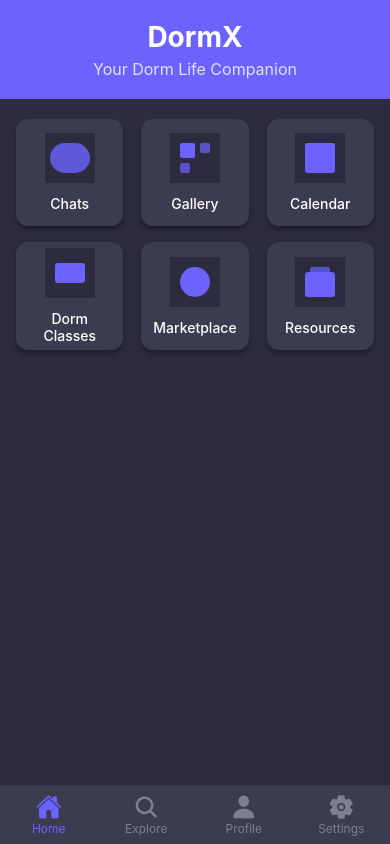
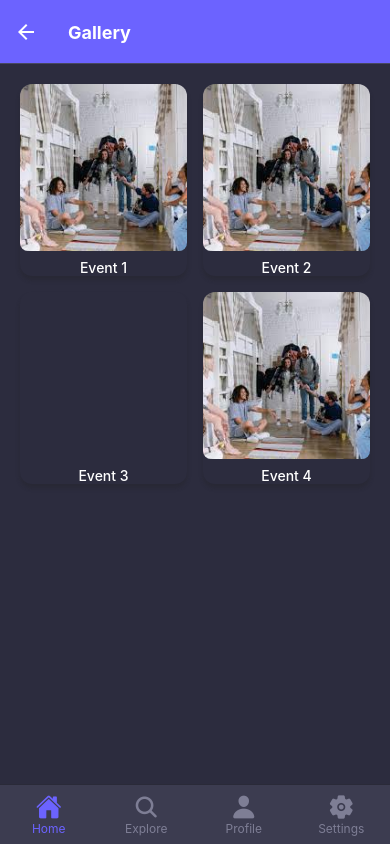
Before and after one commit to oliviabruvik/DormX, a React Native app: screen /GalleryScreen in a window 390 px wide. Built offline with nearby package versions, Linux system fonts and the light colour scheme; what expo-linking would draw is missing.

Commit message:
Created a page for Gallery with example events and cover photos with dynamic formatting depending on how many events there are

```diff
--- a/navigation/BottomTabNavigator.js
+++ b/navigation/BottomTabNavigator.js
@@ -7,6 +7,7 @@ import { SafeAreaView } from "react-native-safe-area-context";
 import Colors from "../constants/Colors";
 import HomeScreen from "../screens/HomeScreen";
 import ChatsScreen from "../screens/ChatsScreen";
+import GalleryScreen from "../screens/GalleryScreen";
 import TabTwoScreen from "../screens/TabTwoScreen";
 import NotFoundScreen from "../screens/NotFoundScreen";
 
@@ -112,6 +113,11 @@ function HomeNavigator() {
         component={ChatsScreen}
         options={{ headerTitle: "Chats" }}
       />
+      <HomeStack.Screen
+        name="GalleryScreen"
+        component={GalleryScreen}
+        options={{ headerTitle: "Gallery" }}
+      />
     </HomeStack.Navigator>
   );
 }
--- /dev/null
+++ b/screens/GalleryScreen.js
@@ -0,0 +1,152 @@
+import React from 'react';
+import {
+    StyleSheet,
+    TouchableOpacity,
+    ScrollView,
+    View,
+    Text,
+    useColorScheme,
+    Image,
+    useWindowDimensions
+  } from "react-native";
+import Colors from '../constants/Colors';
+
+export default function GalleryScreen() {
+  const colorScheme = useColorScheme();
+  const theme = colorScheme === 'dark' ? 'dark' : 'light';
+  const { width: windowWidth } = useWindowDimensions();
+
+    // Albums with name of event and a cover image
+    const images = [
+        //{ id: 1, title: "Chats", Image: require('../assets/images/adaptive-icon.png')},
+        { id: 1, title: "Event 1", source: require('../assets/images/example_image.jpeg')},
+        { id: 2, title: "Event 2", source: require('../assets/images/example_image.jpeg')},
+        { id: 3, title: "Event 3"},
+         { id: 4, title: "Event 4", source: require('../assets/images/example_image.jpeg')},
+      ];
+
+      // Calculate layout dimensions based on screen width
+    const getImageLayout = () => {
+        const padding = 16;
+        const screenPadding = 20;
+        const availableWidth = windowWidth - (screenPadding * 2);
+
+        if (images.length === 1) {
+        // One image takes almost full width
+        return {
+            containerStyle: { width: availableWidth },
+            imageStyle: { width: availableWidth, height: availableWidth }
+        };
+        } else if (images.length === 2) {
+        // Two images stacked vertically with same size as single image
+        return {
+            containerStyle: { width: availableWidth },
+            imageStyle: { width: availableWidth, height: availableWidth / 2 - padding / 2 }
+        };
+        } else {
+        // Grid layout with two columns
+        const itemWidth = (availableWidth - padding) / 2;
+        return {
+            containerStyle: { width: itemWidth },
+            imageStyle: { width: itemWidth, height: itemWidth }
+        };
+        }
+    };
+
+    // Render grid of photo collections
+    const renderPhotoAlbumItems = () => {
+        const { containerStyle, imageStyle } = getImageLayout();
+        if (images.length <= 2) {
+            return (
+                <View style={styles.singleColumnContainer}>
+                  {images.map((item) => (
+                    <PhotoAlbumItem
+                      key={item.id}
+                      title={item.title}
+                      imageSource={item.source}
+                      containerStyle={containerStyle}
+                      imageStyle={imageStyle}
+                    />
+                  ))}
+                </View>
+              );
+        } else {
+            return (
+                <View style={styles.gridContainer}>
+                  {images.map((item) => (
+                    <PhotoAlbumItem
+                      key={item.id}
+                      title={item.title}
+                      imageSource={item.source}
+                      containerStyle={containerStyle}
+                      imageStyle={imageStyle}
+                    />
+                  ))}
+                </View>
+              );
+        }
+    };
+
+    return (
+    <View style={[styles.container, { backgroundColor: Colors[theme].background }]}>
+        <ScrollView contentContainerStyle={styles.scrollContent}>
+            {renderPhotoAlbumItems()}
+        </ScrollView>
+    </View>
+    );
+}
+
+const PhotoAlbumItem = ({ title, imageSource, containerStyle, imageStyle, onPress }) => (
+    <TouchableOpacity
+      onPress={onPress}
+      style={[styles.galleryItem, containerStyle]}>
+      <Image
+        source={imageSource}
+        style={[styles.galleryImage, imageStyle]}
+        resizeMode="cover"
+      />
+      <Text style={styles.galleryTitle}>{title}</Text>
+    </TouchableOpacity>
+  );
+
+const styles = StyleSheet.create({
+    container: {
+      flex: 1,
+    },
+    scrollContent: {
+      padding: 20,
+    },
+    singleColumnContainer: {
+      alignItems: 'center',
+      justifyContent: 'flex-start',
+      gap: 16,
+    },
+    gridContainer: {
+      flexDirection: 'row',
+      flexWrap: 'wrap',
+      justifyContent: 'space-between',
+      gap: 0,
+    },
+    galleryItem: {
+      borderRadius: 12,
+      overflow: 'hidden',
+      marginBottom: 16,
+      shadowColor: "#222",
+      shadowOffset: {
+        width: 0,
+        height: 4,
+      },
+      shadowOpacity: 0.3,
+      shadowRadius: 4.65,
+      elevation: 8,
+    },
+    galleryImage: {
+      borderRadius: 8,
+    },
+    galleryTitle: {
+      marginTop: 8,
+      textAlign: "center",
+      fontWeight: "500",
+      color: "white",
+    },
+  });
--- a/screens/HomeScreen.js
+++ b/screens/HomeScreen.js
@@ -292,6 +292,9 @@ export default function HomeScreen({ navigation }) {
           if (feature.title === "Chats") {
             navigation.navigate('ChatsScreen')
           }
+          if (feature.title === "Gallery") {
+            navigation.navigate('GalleryScreen')
+          }
         }
       }
       />
@@ -302,6 +305,12 @@ export default function HomeScreen({ navigation }) {
   const handleChatPress = () => {
     console.log('Pressed Chats');
     navigation.navigate('ChatsScreen');
+  };
+
+  // Chat press handler
+  const handleGalleryPress = () => {
+    console.log('Pressed Gallery');
+    navigation.navigate('GalleryScreen');
   };
 
   return (
```
Also changed, not shown: assets/images/example_image.jpeg (added).
